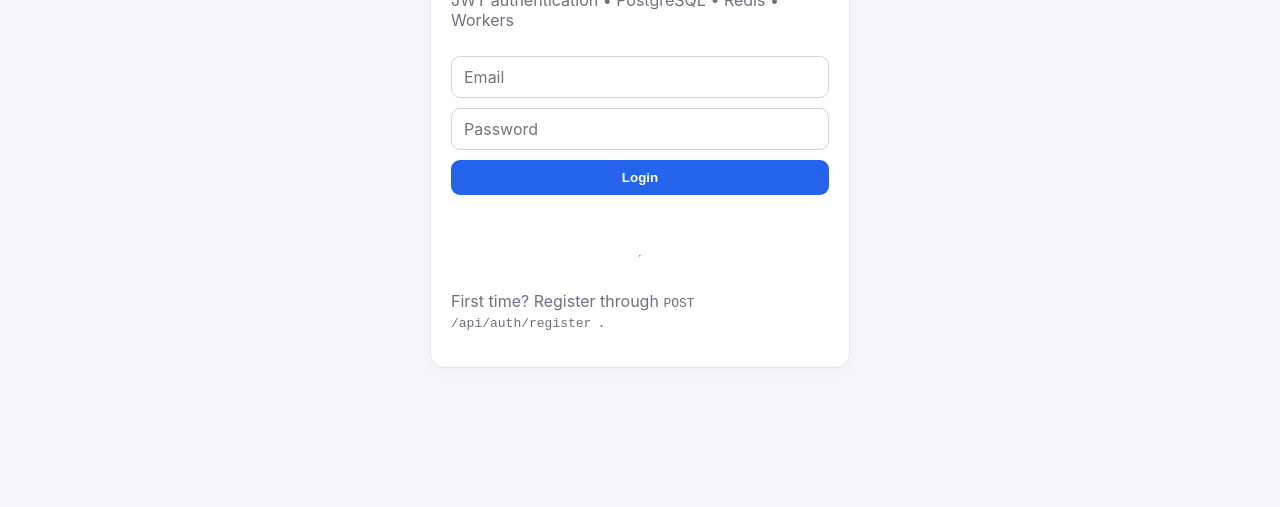
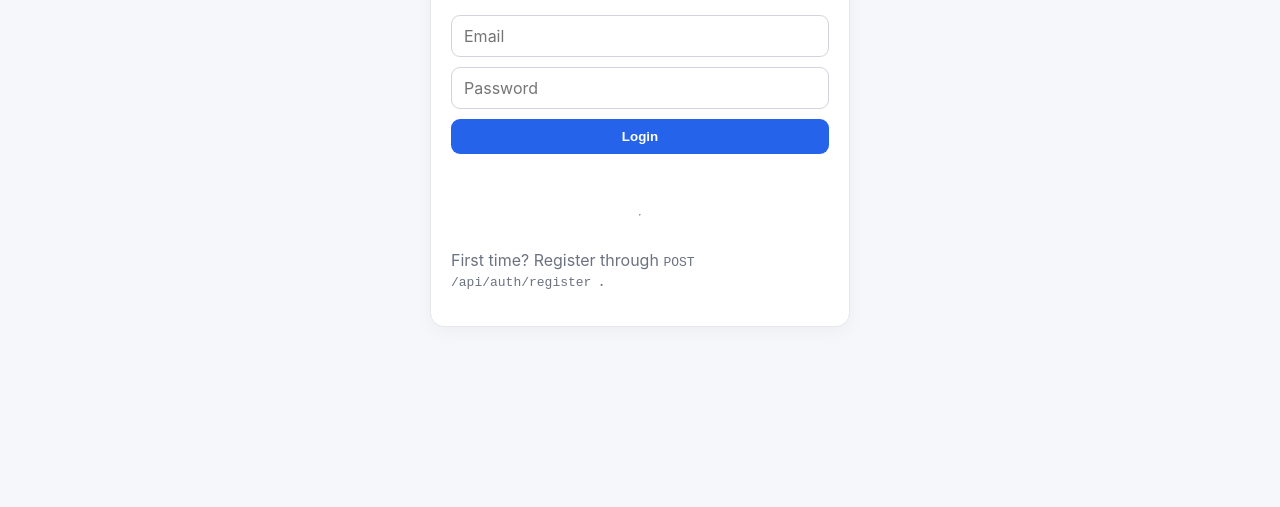
Before and after one commit to VedantRalekar/Distributed-Job-Scheduler, a website: page frontend/index.html in a window 1280 px wide. Shown: the part 341-848 px from the top of the page. Drawn offline with Linux system fonts and the light colour scheme.

Commit message:
changein index.html

```diff
--- a/frontend/index.html
+++ b/frontend/index.html
@@ -55,10 +55,6 @@
     <h1>
       Scheduler Dashboard
     </h1>
-
-    <p class="muted">
-      JWT authentication • PostgreSQL • Redis • Workers
-    </p>
 
     <input
       id="email"
```
